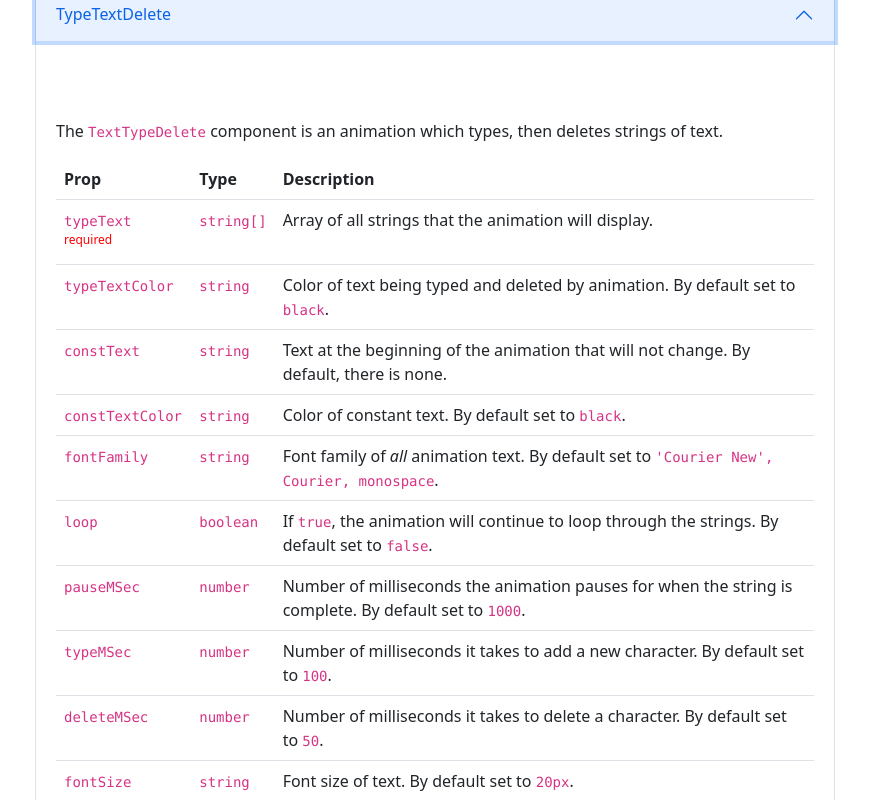
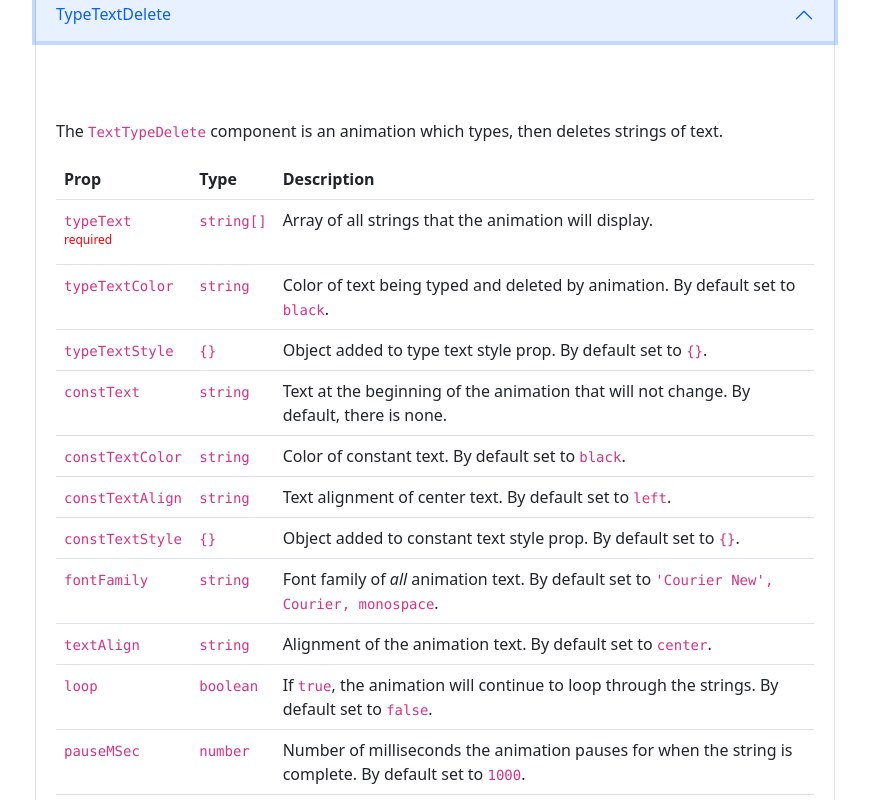
Before and after one commit to arth-shukla/my-icons-documentation, a React (Create React App) app: page / in a window 1280 px wide. Both pictures are taken after a click on the button "TypeTextDelete". Shown: the part 251-1051 px from the top of the page, without its empty margins (205-1074 px from the left). Built offline with nearby package versions, Linux system fonts and the light colour scheme; some icons are missing.

Commit message:
Update TextTypeDelete entry

```diff
--- a/package.json
+++ b/package.json
@@ -4,7 +4,7 @@
 	"version": "1.0.0",
 	"private": true,
 	"dependencies": {
-		"@arth-shukla/my-icons": "^2.1.4",
+		"@arth-shukla/my-icons": "^2.1.7",
 		"@testing-library/jest-dom": "^5.16.5",
 		"@testing-library/react": "^13.3.0",
 		"@testing-library/user-event": "^13.5.0",
--- a/src/IconsTest/IconsTest.tsx
+++ b/src/IconsTest/IconsTest.tsx
@@ -352,6 +352,17 @@ const AccordionTextTypeDelete = () => {
 					</tr>
 					<tr>
 						<td>
+							<code>typeTextStyle</code>
+						</td>
+						<td>
+							<code>{'{}'}</code>
+						</td>
+						<td>
+							Object added to type text style prop. By default set to <code>{'{}'}</code>.
+						</td>
+					</tr>
+					<tr>
+						<td>
 							<code>constText</code>
 						</td>
 						<td>
@@ -372,6 +383,28 @@ const AccordionTextTypeDelete = () => {
 					</tr>
 					<tr>
 						<td>
+							<code>constTextAlign</code>
+						</td>
+						<td>
+							<code>string</code>
+						</td>
+						<td>
+							Text alignment of center text. By default set to <code>left</code>.
+						</td>
+					</tr>
+					<tr>
+						<td>
+							<code>constTextStyle</code>
+						</td>
+						<td>
+							<code>{'{}'}</code>
+						</td>
+						<td>
+							Object added to constant text style prop. By default set to <code>{'{}'}</code>.
+						</td>
+					</tr>
+					<tr>
+						<td>
 							<code>fontFamily</code>
 						</td>
 						<td>
@@ -379,6 +412,17 @@ const AccordionTextTypeDelete = () => {
 						</td>
 						<td>
 							Font family of <i>all</i> animation text. By default set to <code>'Courier New', Courier, monospace</code>.
+						</td>
+					</tr>
+					<tr>
+						<td>
+							<code>textAlign</code>
+						</td>
+						<td>
+							<code>string</code>
+						</td>
+						<td>
+							Alignment of the animation text. By default set to <code>center</code>.
 						</td>
 					</tr>
 					<tr>
```
Also changed, not shown: 1 other file (tests, documents, lock files or other folders).
